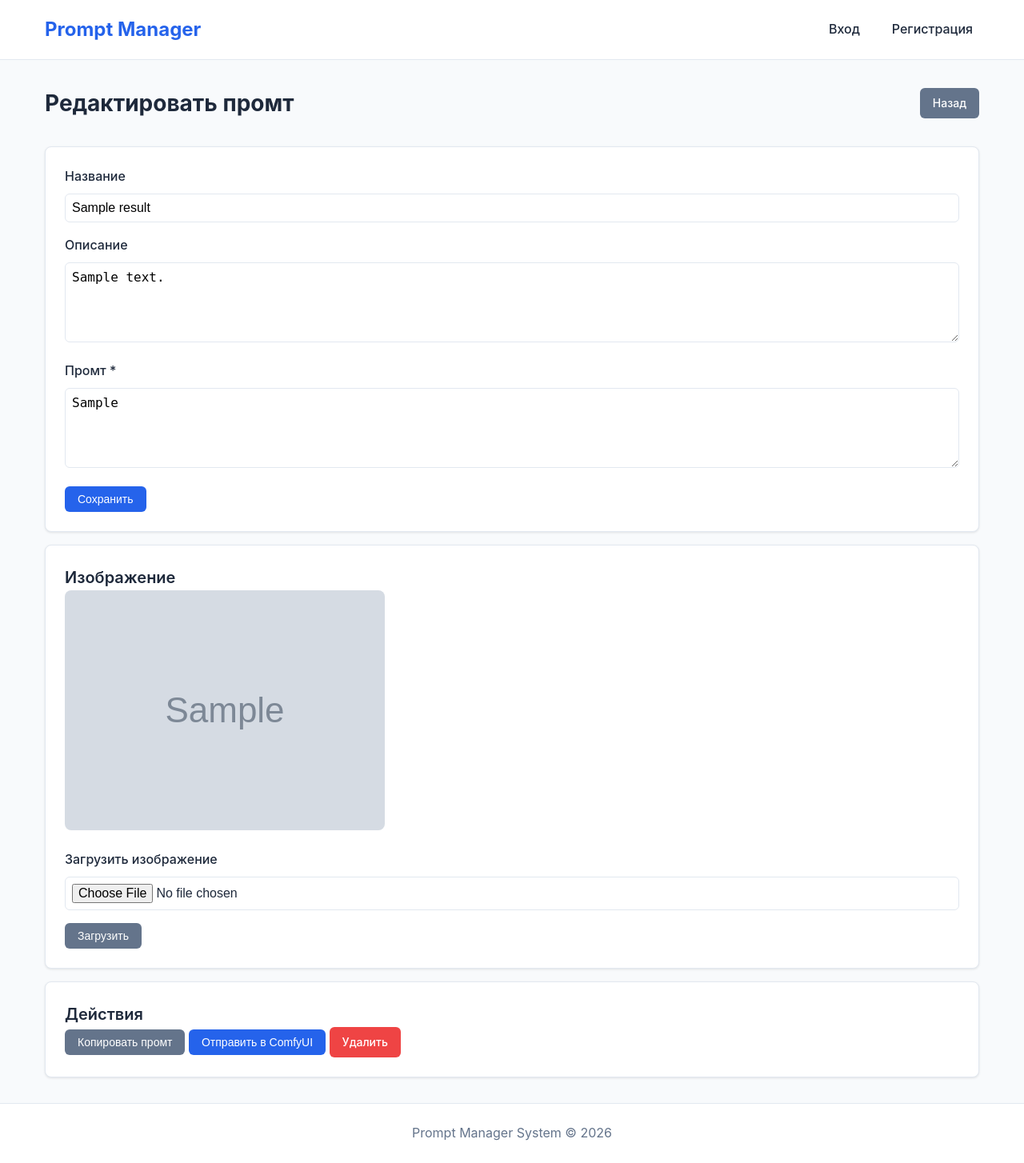
After one commit to TagirovAlex/TokenManager, a Flask app: page /prompts/edit/1 in a window 1280 px wide. The commit adds this page. Shown: the whole page at 80% size. Run offline with Flask 3, Linux system fonts and the light colour scheme; tables that the repository leaves empty hold one stand-in row (values such as "Sample post"); grey boxes marked "Sample" are stand-in pictures; parts of the project's set-up code (start-up, migrations or seed data) failed here and were passed over.

Commit message:
Add prompt editing, name, description, image upload

```diff
--- a/app/models/__init__.py
+++ b/app/models/__init__.py
@@ -179,8 +179,10 @@ class TemplateResult(db.Model):
     __tablename__ = 'template_results'
 
     id = db.Column(db.String(36), primary_key=True, default=lambda: str(uuid.uuid4()))
-    template_id = db.Column(db.String(36), db.ForeignKey('templates.id'), nullable=False)
+    template_id = db.Column(db.String(36), db.ForeignKey('templates.id'), nullable=True)
     generated_prompt = db.Column(db.Text, nullable=False)
+    name = db.Column(db.String(255))
+    description = db.Column(db.Text)
     image_path = db.Column(db.String(500))
     comfyui_workflow = db.Column(db.JSON)
     created_at = db.Column(db.DateTime, default=datetime.utcnow)
--- a/app/routes/web.py
+++ b/app/routes/web.py
@@ -9,6 +9,7 @@ from app.services import (
     admin_service
 )
 from app.utils.image_utils import allowed_file, process_and_save_image, generate_image_filename
+from app.utils import paginate, get_page_args, search_filter
 
 web = Blueprint('web', __name__)
 
@@ -21,8 +22,14 @@ def index():
 
 @web.route('/categories')
 def categories():
-    cats = category_service.get_all_categories()
-    return render_template('categories.html', categories=cats)
+    from app.models import Category
+    page, per_page = get_page_args()
+    search = request.args.get('search', '').strip()
+    query = Category.query
+    if search:
+        query = search_filter(query, Category, ['name', 'display_name', 'description'], search)
+    result = paginate(query.order_by(Category.created_at.desc()), page, per_page)
+    return render_template('categories.html', categories=result['items'], pagination=result, search=search)
 
 
 @web.route('/categories/create', methods=['POST'])
@@ -572,6 +579,8 @@ def prompts():
 @web.route('/prompts/save', methods=['POST'])
 def prompts_save():
     prompt = request.form.get('prompt')
+    name = request.form.get('name')
+    description = request.form.get('description')
     template_id = request.form.get('template_id')
     image_path = request.form.get('image_path')
 
@@ -584,6 +593,8 @@ def prompts_save():
         generator_service.save_result(
             template_id=template_id,
             generated_prompt=prompt,
+            name=name,
+            description=description,
             image_path=image_path
         )
         flash('Промт сохранен', 'success')
@@ -591,6 +602,61 @@ def prompts_save():
         flash(str(e), 'error')
 
     return redirect(url_for('web.prompts'))
+
+
+@web.route('/prompts/edit/<result_id>', methods=['GET', 'POST'])
+def prompts_edit(result_id):
+    from app.services import generator_service
+    result = generator_service.get_result_by_id(result_id)
+    if not result:
+        flash('Промт не найден', 'error')
+        return redirect(url_for('web.prompts'))
+
+    if request.method == 'POST':
+        name = request.form.get('name')
+        description = request.form.get('description')
+        generated_prompt = request.form.get('generated_prompt')
+
+        try:
+            generator_service.update_result(
+                result_id=result_id,
+                name=name,
+                description=description,
+                generated_prompt=generated_prompt
+            )
+            flash('Промт обновлен', 'success')
+            return redirect(url_for('web.prompts'))
+        except ValueError as e:
+            flash(str(e), 'error')
+
+    return render_template('prompt_edit.html', result=result)
+
+
+@web.route('/prompts/upload-image/<result_id>', methods=['POST'])
+def prompts_upload_image(result_id):
+    from app.services import generator_service
+    from flask import current_app
+    from app.utils import allowed_file, process_and_save_image
+
+    result = generator_service.get_result_by_id(result_id)
+    if not result:
+        flash('Промт не найден', 'error')
+        return redirect(url_for('web.prompts'))
+
+    file = request.files.get('image')
+    if not file or not file.filename:
+        flash('Выберите изображение', 'error')
+        return redirect(url_for('web.prompts_edit', result_id=result_id))
+
+    if file and allowed_file(file.filename):
+        filename = f"result_{result_id}_{file.filename}"
+        upload_dir = current_app.config.get('UPLOAD_DIR')
+        image_path = process_and_save_image(file, upload_dir, filename)
+
+        generator_service.update_result(result_id, image_path=image_path)
+        flash('Изображение добавлено', 'success')
+
+    return redirect(url_for('web.prompts_edit', result_id=result_id))
 
 
 @web.route('/prompts/delete/<result_id>')
--- a/app/services/generator_service.py
+++ b/app/services/generator_service.py
@@ -53,13 +53,31 @@ def get_result_by_id(result_id):
     return db.session.get(TemplateResult, result_id)
 
 
-def save_result(template_id, generated_prompt, image_path=None):
+def save_result(template_id, generated_prompt, name=None, description=None, image_path=None):
     result = TemplateResult(
         template_id=template_id,
         generated_prompt=generated_prompt,
+        name=name,
+        description=description,
         image_path=image_path
     )
     db.session.add(result)
+    db.session.commit()
+    return result
+
+
+def update_result(result_id, name=None, description=None, image_path=None, generated_prompt=None):
+    result = db.session.get(TemplateResult, result_id)
+    if not result:
+        raise ValueError('Result not found')
+    if name is not None:
+        result.name = name
+    if description is not None:
+        result.description = description
+    if image_path is not None:
+        result.image_path = image_path
+    if generated_prompt is not None:
+        result.generated_prompt = generated_prompt
     db.session.commit()
     return result
 
--- /dev/null
+++ b/app/templates/prompt_edit.html
@@ -0,0 +1,55 @@
+{% extends "base.html" %}
+
+{% block title %}Редактировать промт - Prompt Manager{% endblock %}
+
+{% block content %}
+<div class="page-header">
+    <h1 class="page-title">Редактировать промт</h1>
+    <a href="{{ url_for('web.prompts') }}" class="btn btn-secondary">Назад</a>
+</div>
+
+<form method="POST" action="{{ url_for('web.prompts_edit', result_id=result.id) }}">
+    <div class="card">
+        <div class="form-group">
+            <label class="form-label">Название</label>
+            <input type="text" name="name" class="form-input" value="{{ result.name or '' }}" placeholder="Название промта">
+        </div>
+        <div class="form-group">
+            <label class="form-label">Описание</label>
+            <textarea name="description" class="form-textarea" placeholder="Описание промта">{{ result.description or '' }}</textarea>
+        </div>
+        <div class="form-group">
+            <label class="form-label">Промт *</label>
+            <textarea name="generated_prompt" class="form-textarea" required style="font-family: monospace;">{{ result.generated_prompt }}</textarea>
+        </div>
+        <button type="submit" class="btn btn-primary">Сохранить</button>
+    </div>
+</form>
+
+<div class="card" style="margin-top: 1rem;">
+    <h3 class="card-title">Изображение</h3>
+    {% if result.image_path %}
+    <img src="{{ url_for('serve_upload', filename=result.image_path) }}" style="max-width: 400px; border-radius: 0.5rem;">
+    {% else %}
+    <p class="text-muted">Изображение не прикреплено</p>
+    {% endif %}
+
+    <form method="POST" action="{{ url_for('web.prompts_upload_image', result_id=result.id) }}" enctype="multipart/form-data" style="margin-top: 1rem;">
+        <div class="form-group">
+            <label class="form-label">Загрузить изображение</label>
+            <input type="file" name="image" class="form-input" accept="image/*">
+        </div>
+        <button type="submit" class="btn btn-secondary">Загрузить</button>
+    </form>
+</div>
+
+<div class="card" style="margin-top: 1rem;">
+    <h3 class="card-title">Действия</h3>
+    <button class="btn btn-secondary" onclick="copyToClipboard('{{ result.generated_prompt }}')">Копировать промт</button>
+    <form method="POST" action="{{ url_for('web.comfyui_send') }}" style="display: inline;">
+        <input type="hidden" name="prompt" value="{{ result.generated_prompt }}">
+        <button type="submit" class="btn btn-primary">Отправить в ComfyUI</button>
+    </form>
+    <a href="{{ url_for('web.prompts_delete', result_id=result.id) }}" class="btn btn-danger" data-confirm="Удалить промт?">Удалить</a>
+</div>
+{% endblock %}
```
Also changed, not shown: app/templates/attributes.html (+26 -1 lines), app/templates/categories.html (+20 -51 lines), app/templates/generator.html (+28 -4 lines), app/templates/pagination.html (added, +53 -0 lines), app/templates/prompts.html (+28 -3 lines), app/utils/__init__.py (+30 -10 lines).
